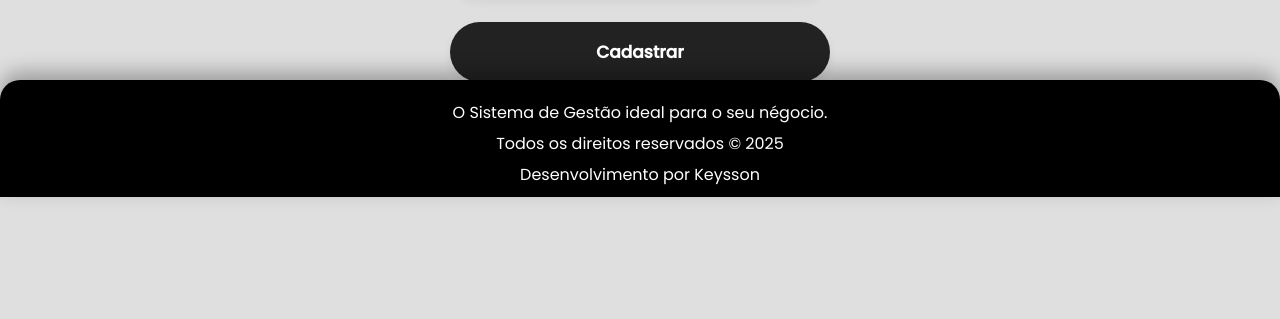
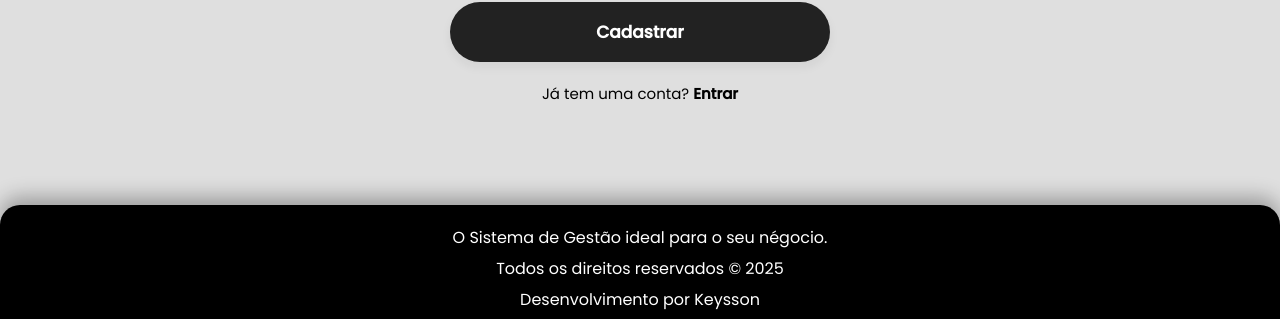
Before and after one commit to KeyssonG/api-portal-multithread, a React (Vite) app: page /cadastrar in a window 1280 px wide. Shown: the part 603-922 px from the top of the page. Before the commit the page ends 848 px from the top, so only its background shows below. Built offline with nearby package versions, Linux system fonts and the light colour scheme.

Commit message:
ajustando o footer

```diff
--- a/src/App.tsx
+++ b/src/App.tsx
@@ -11,7 +11,7 @@ const App = () => {
   return (
     <div className="app-container" style={{ display: 'flex' }}>
       <div style={{ flex: 1 }}>
-        <main style={{ padding: '20px' }}>
+        <main>
           <Routes>
             <Route path="/login" element={<Login />} />
             <Route path="/cadastrar" element={<CadastroFuncionario />} />
--- a/src/components/Footer.tsx
+++ b/src/components/Footer.tsx
@@ -2,7 +2,7 @@ import styles from '../styles/Footer.module.css'
 
 const Footer = () => {
     return (
-        <footer className={styles.footer}>
+        <footer className={styles.footer} style={{ position: 'static' }}>
         <p>O Sistema de Gestão ideal para o seu négocio.</p>
         <p className={styles.reserved}>Todos os direitos reservados © 2025</p>
         <p>Desenvolvimento por Keysson</p>
--- a/src/pages/Dashboard.tsx
+++ b/src/pages/Dashboard.tsx
@@ -79,9 +79,9 @@ const processarDadosGrafico = (data: StatusEmpresaData) => {
 };
 
   return (
-    <div>
+    <div style={{ display: 'flex', flexDirection: 'column', minHeight: '100vh', paddingTop: '70px' }}>
       <Header />
-      <main className={styles.dashboard}>
+      <main className={styles.dashboard} style={{ flex: 1 }}>
         {/* Gráfico sempre visível na página principal */}
         {statusData && !empresaSelecionada && (
           <div className={styles.statusContainer}>
--- a/src/pages/Login.tsx
+++ b/src/pages/Login.tsx
@@ -32,11 +32,12 @@ const Login = () => {
   };
 
   return (
-    <div className={styles.container}>
+    <div className={styles.container} style={{ display: 'flex', flexDirection: 'column', minHeight: '100vh' }}>
       <header className={styles.header}>
         <h1 className={styles.headerTitle}>Portal MultiThread</h1>
       </header>
 
+      <div style={{ flex: 1, display: 'flex', flexDirection: 'column', justifyContent: 'center', paddingTop: '70px' }}>
         {!needsPasswordChange ? (
           <LoginForm
             username={loginForm.formState.username}
@@ -58,6 +59,7 @@ const Login = () => {
             onSubmit={passwordForm.handleSubmit}
           />
         )}
+      </div>
 
       <Footer />
     </div>
--- a/src/pages/cadastroFuncionario.tsx
+++ b/src/pages/cadastroFuncionario.tsx
@@ -8,11 +8,11 @@ const CadastroFuncionario: React.FC = () => {
   const { formState, apiState, formActions, handleSubmit } = useCadastroFuncionarioForm();
 
   return (
-    <div className={styles.container}>
+    <div className={styles.container} style={{ display: 'flex', flexDirection: 'column', minHeight: '100vh' }}>
       <header className={styles.header}>
         <h1>Portal MultiThread</h1>
       </header>
-      <div className={styles["register-box"]}>
+      <div className={styles["register-box"]} style={{ flex: 1, display: 'flex', flexDirection: 'column', justifyContent: 'center' }}>
         <div className={styles["login-header"]}>
           <header>Cadastrar funcionário</header>
         </div>
--- a/src/styles/CadastroFuncionario.module.css
+++ b/src/styles/CadastroFuncionario.module.css
@@ -146,35 +146,7 @@ section a {
   font-weight: 600;
 }
 
-footer {
-  position: fixed;
-  bottom: 0;
-  left: 0;
-  width: 100%;
-  background-color: #222;
-  color: #fff;
-  text-align: center;
-  padding: 20px 0 10px 0;
-  border-top-left-radius: 20px;
-  border-top-right-radius: 20px;
-  box-shadow: 0 -8px 20px rgba(0, 0, 0, 0.3);
-  z-index: 1000;
-  display: flex;
-  flex-direction: column;
-  gap: 6px;
-}
-
-footer p,
-footer .reserved {
-  font-size: 16px;
-  margin: 0;
-}
-
-footer .reserved {
-  font-size: 14px;
-  color: #bbb;
-  font-weight: 400;
-}
+/* Footer styles removed - using Footer.module.css instead */
 
 /* Classes para o formulário de cadastro de funcionário */
 .form {
--- a/src/styles/Footer.module.css
+++ b/src/styles/Footer.module.css
@@ -1,7 +1,4 @@
 .footer {
-  position: fixed;
-  bottom: 0;
-  left: 0;
   width: 100%;
   background-color: #000;
   color: #fff;
@@ -10,10 +7,10 @@
   border-top-left-radius: 20px;
   border-top-right-radius: 20px;
   box-shadow: 0 -8px 20px rgba(0, 0, 0, 0.3);
-  z-index: 1000;
   display: flex;
   flex-direction: column;
   gap: 6px;
+  position: relative;
 }
 
 .footer p {
--- a/src/styles/Login.module.css
+++ b/src/styles/Login.module.css
@@ -141,16 +141,7 @@ section a {
     height: 50px;
   }
 
-  footer {
-    padding: 15px 0;
-    border-top-left-radius: 12px;
-    border-top-right-radius: 12px;
-    box-shadow: 0 -3px 7px rgba(0, 0, 0, 0.15);
-  }
-
-  footer p {
-    font-size: 14px;
-  }
+  /* Footer styles removed - using Footer.module.css instead */
 }
 .container {
   display: flex;
--- a/src/styles/dashboard.module.css
+++ b/src/styles/dashboard.module.css
@@ -1,6 +1,6 @@
 .dashboard {
-  padding: 80px 2rem 120px 2rem;
-  min-height: 100vh;
+  padding: 0 2rem 40px 2rem;
+  min-height: calc(100vh - 200px);
   background-color: #f9f9f9;
 }
 
--- a/src/styles/global.css
+++ b/src/styles/global.css
@@ -13,8 +13,10 @@ html, body {
 }
 
 body {
-    display: flex;
-    flex-direction: column;
     min-height: 100vh;
     background: #dfdfdf;
 }
+
+#root {
+    min-height: 100vh;
+}
```
Lines whose indentation alone changed are shown as unchanged.
